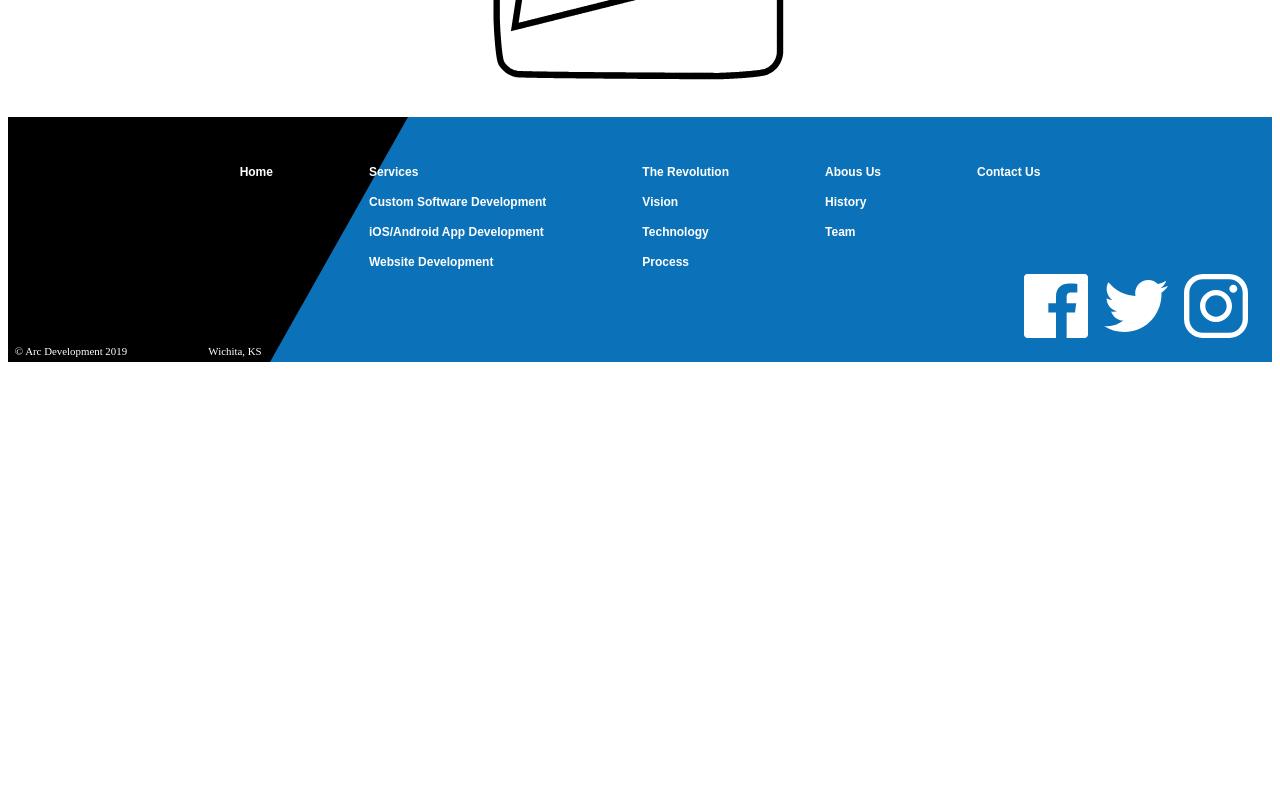
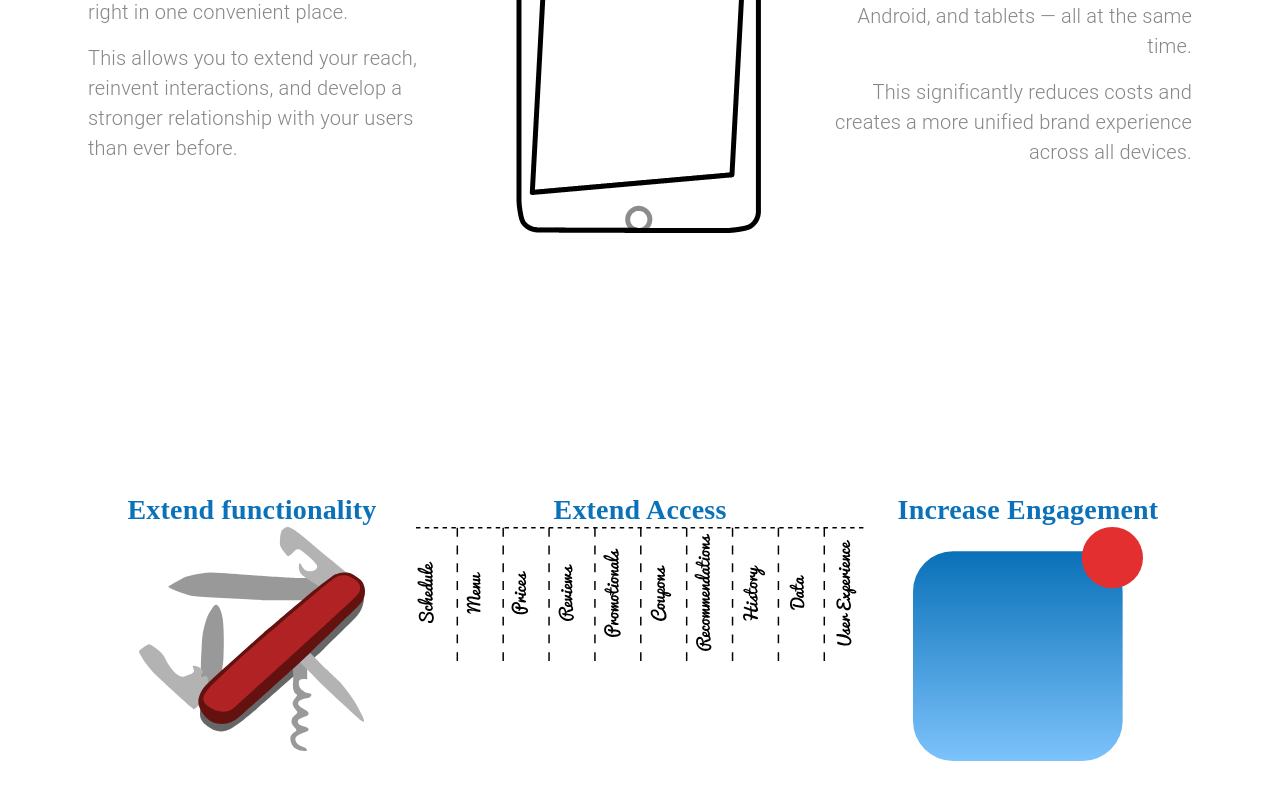
Before and after one commit to BauTancredi/arc-development, a React (Create React App) app: page /mobileapps in a window 1280 px wide. Shown: the part 806-1606 px from the top of the page. Before the commit the page ends 1176 px from the top, so only its background shows below. Built offline with nearby package versions, Linux system fonts and the light colour scheme; the HTML template or start-up script is replaced by a standard one.

Commit message:
Finishing the MobileApps page

```diff
--- a/src/components/MobileApps.js
+++ b/src/components/MobileApps.js
@@ -10,6 +10,10 @@ import Hidden from "@material-ui/core/Hidden";
 
 import backArrow from "../assets/backArrow.svg";
 import forwardArrow from "../assets/forwardArrow.svg";
+import swissKnife from "../assets/swissKnife.svg";
+import extendAccess from "../assets/extendAccess.svg";
+import engagement from "../assets/increaseEngagement.svg";
+
 import integrationAnimation from "../animations/integrationAnimation/data";
 
 const useStyles = makeStyles((theme) => ({
@@ -33,6 +37,7 @@ const MobileApps = (props) => {
   const classes = useStyles();
   const theme = useTheme();
   const matchesMD = useMediaQuery(theme.breakpoints.down("md"));
+  const matchesSM = useMediaQuery(theme.breakpoints.down("sm"));
   const matchesXS = useMediaQuery(theme.breakpoints.down("xs"));
 
   const defaultOptions = {
@@ -119,41 +124,117 @@ const MobileApps = (props) => {
           </Grid>
         </Hidden>
       </Grid>
-      <Grid item container className={classes.rowContainer}>
+      <Grid
+        item
+        container
+        className={classes.rowContainer}
+        direction={matchesSM ? "column" : "row"}
+        style={{ marginTop: "15em", marginBottom: "15em" }}
+      >
         <Grid item container direction="column" md>
           <Grid item>
-            <Typography variant="h4">Integration</Typography>
+            <Typography variant="h4" align={matchesSM ? "center" : undefined}>
+              Integration
+            </Typography>
           </Grid>
           <Grid item>
-            <Typography variant="body1" paragraph>
+            <Typography
+              variant="body1"
+              paragraph
+              align={matchesSM ? "center" : undefined}
+            >
               Our technology enables an innate interconnection between web and
               mobile applications, putting everything you need right in one
               convenient place.
             </Typography>
-            <Typography variant="body1" paragraph>
+            <Typography
+              variant="body1"
+              paragraph
+              align={matchesSM ? "center" : undefined}
+            >
               This allows you to extend your reach, reinvent interactions, and
               develop a stronger relationship with your users than ever before.
             </Typography>
           </Grid>
         </Grid>
         <Grid item md>
-          <Lottie options={defaultOptions} />
+          <Lottie options={defaultOptions} style={{ maxWidth: "18em" }} />
         </Grid>
         <Grid item container direction="column" md>
           <Grid item>
-            <Typography variant="h4" align="right">
+            <Typography variant="h4" align={matchesSM ? "center" : "right"}>
               Simultaneous Platform Support
             </Typography>
           </Grid>
           <Grid item>
-            <Typography variant="body1" paragraph align="right">
+            <Typography
+              variant="body1"
+              paragraph
+              align={matchesSM ? "center" : "right"}
+            >
               Our cutting-edge development process allows us to create apps for
               iPhone, Android, and tablets — all at the same time.
             </Typography>
-            <Typography variant="body1" paragraph align="right">
+            <Typography
+              variant="body1"
+              paragraph
+              align={matchesSM ? "center" : "right"}
+            >
               This significantly reduces costs and creates a more unified brand
               experience across all devices.
             </Typography>
+          </Grid>
+        </Grid>
+      </Grid>
+      <Grid
+        item
+        container
+        className={classes.rowContainer}
+        direction={matchesMD ? "column" : "row"}
+        style={{ marginBottom: "15em" }}
+      >
+        <Grid item container direction="column" md alignItems="center">
+          <Grid item>
+            <Typography variant="h4" align="center">
+              Extend functionality
+            </Typography>
+          </Grid>
+          <Grid item>
+            <img src={swissKnife} alt="swiss knife" />
+          </Grid>
+        </Grid>
+        <Grid
+          item
+          container
+          direction="column"
+          md
+          alignItems="center"
+          style={{
+            marginBottom: matchesMD ? "10em" : 0,
+            marginTop: matchesMD ? "10em" : 0,
+          }}
+        >
+          <Grid item>
+            <Typography variant="h4" align="center">
+              Extend Access
+            </Typography>
+          </Grid>
+          <Grid item>
+            <img
+              src={extendAccess}
+              alt="tear-one-off sign"
+              style={{ maxWidth: matchesXS ? "20em" : "28em" }}
+            />
+          </Grid>
+        </Grid>
+        <Grid item container direction="column" md alignItems="center">
+          <Grid item>
+            <Typography variant="h4" align="center">
+              Increase Engagement
+            </Typography>
+          </Grid>
+          <Grid item>
+            <img src={engagement} alt="app with notification" />
           </Grid>
         </Grid>
       </Grid>
```
